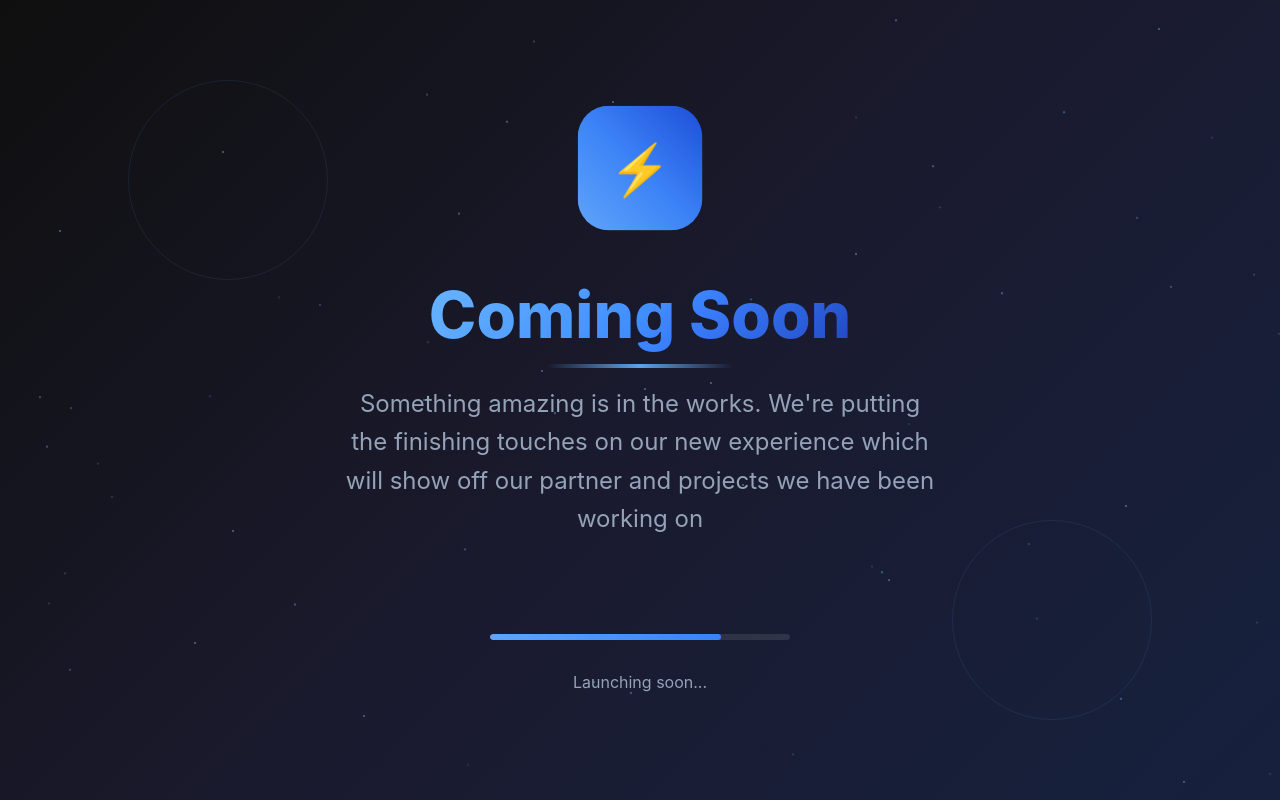
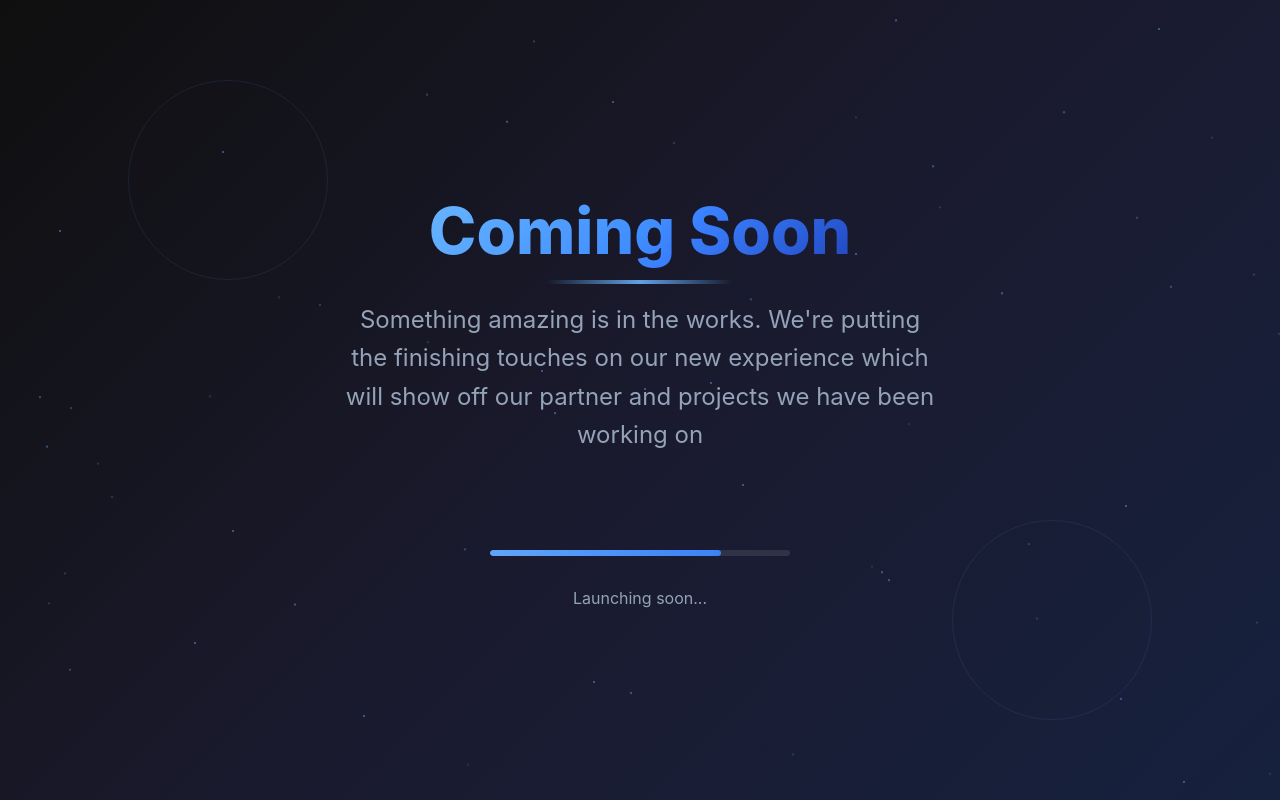
Before and after one commit to ftechspace/nunyatech, a plain HTML site: page index.html in a window 1280 px wide. Drawn offline with Linux system fonts and the light colour scheme.

Commit message:
Update index.html

```diff
--- a/index.html
+++ b/index.html
@@ -263,10 +263,6 @@
     <div class="decoration decoration-2"></div>
 
     <div class="container">
-        <div class="logo">
-            <div class="logo-inner">⚡</div>
-        </div>
-
         <h1 class="main-heading">Coming Soon</h1>
         <p class="subtitle">Something amazing is in the works. We're putting the finishing touches on our new experience which will show off our partner and projects we have been working on</p>
 
```
